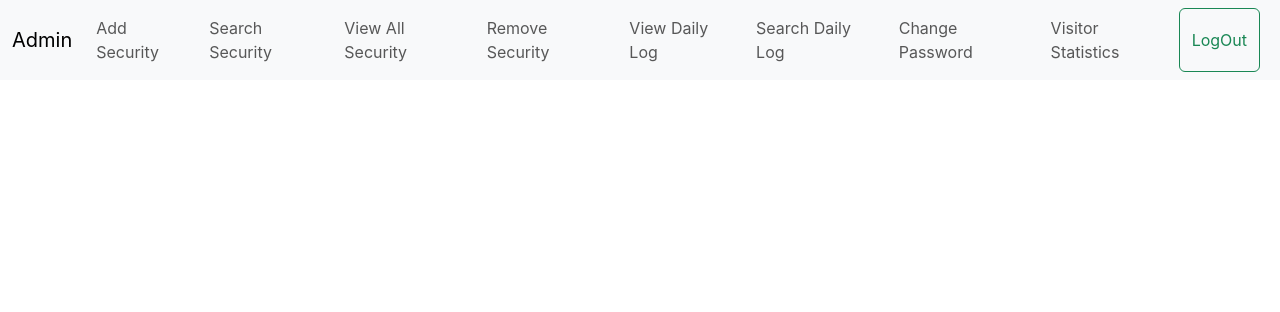
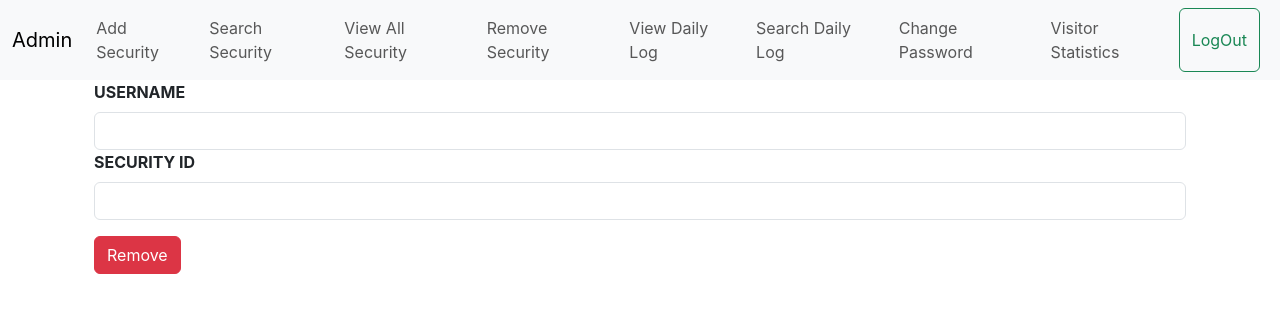
Before and after one commit to Hansel-Sabu/Visitor-Entry, a React (Create React App) app: page /removesecurity in a window 1280 px wide. Shown: the top 312 px of the page. Built offline with nearby package versions, Linux system fonts and the light colour scheme.

Commit message:
remove security finished

```diff
--- a/src/components/RemoveSecurity.jsx
+++ b/src/components/RemoveSecurity.jsx
@@ -6,6 +6,25 @@ const RemoveSecurity = () => {
         <div>
 
             <AdminNavbar />
+            <div className="container">
+                <div className="row">
+                    <div className="col col-12 col-sm-12 col-md-12 col-lg-12 col-xl-12 col-xxl-12">
+                        <div className="container">
+                            <div className="row g-3">
+                                <div className="col col-12 col-sm-12 col-md-12 col-lg-12 col-xl-12 col-xxl-12">
+                                    <label htmlFor="" className="form-label"><b>USERNAME</b></label>
+                                    <input type="text" className="form-control" />
+                                    <label htmlFor="" className="form-label"><b>SECURITY ID</b></label>
+                                    <input type="text" className="form-control" />
+                                </div>
+                                <div className="col col-12 col-sm-12 col-md-12 col-lg-12 col-xl-12 col-xxl-12">
+                                    <button className="btn btn-danger">Remove</button>
+                                </div>
+                            </div>
+                        </div>
+                    </div>
+                </div>
+            </div>
 
 
 
```
